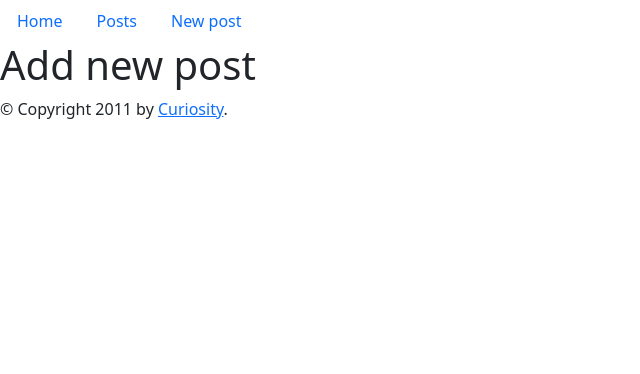
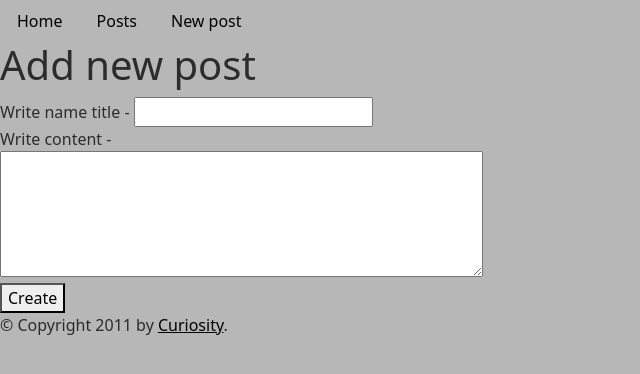
Before and after one commit to Vanhalf-win32/MVC, a PHP site: template src/php/View/new_post.twig in a window 1280 px wide. Shown: the top 374 px of the page, without its empty margins (0-640 px from the left). Run offline with PHP 8.4, Linux system fonts and the light colour scheme; the template is opened without the code that fills it, so the values that code supplies are empty; style sheets or scripts are compiled from the project's sources; some libraries are stand-ins or nearby versions.

Commit message:
add new_post

```diff
--- a/src/frontend/scss/styles.scss
+++ b/src/frontend/scss/styles.scss
@@ -1,2 +1,13 @@
-// Import all of Bootstrap's CSS
+
+$body-bg: rgb(183, 183, 183);
+$body-color: rgb(44, 44, 44);
+$primary: #000000;
+$danger: #ff4136;
+.form_new_post {
+    display: flex;
+    width: 500px;
+    justify-content: center;
+    flex-direction: column;
+}
+
 @import "~bootstrap/scss/bootstrap";
--- a/src/php/Controller/Post/NewPostAction.php
+++ b/src/php/Controller/Post/NewPostAction.php
@@ -7,10 +7,12 @@ use App\Controller\Action;
 
 class NewPostAction extends Action
 {
+
     protected function action(array $params): void
     {
       $this->render('new_post.twig', [
         'active' => '/new_post'
     ]);
     }
+
 }
--- a/src/php/View/new_post.twig
+++ b/src/php/View/new_post.twig
@@ -3,5 +3,21 @@
 {% block title %} New Post {% endblock %}
 
 {% block content %}
+
     <h1> Add new post </h1>
+        <div class = "form_new_post">
+            <form method ="POST">
+                <div class = "form_new_post-title">
+                    Write name title -
+                    <input type = "text" name = "title"></br>
+                </div>
+                <div class = "form_new_post-content">
+                    Write content -
+                    <textarea name = "content" rows = "5" cols = "50"></textarea></br>
+                </div>
+                <div class = "form_new_post-create">
+                    <button>Create</button>
+                </div>
+            </form>
+        </div>
 {% endblock %}
```
